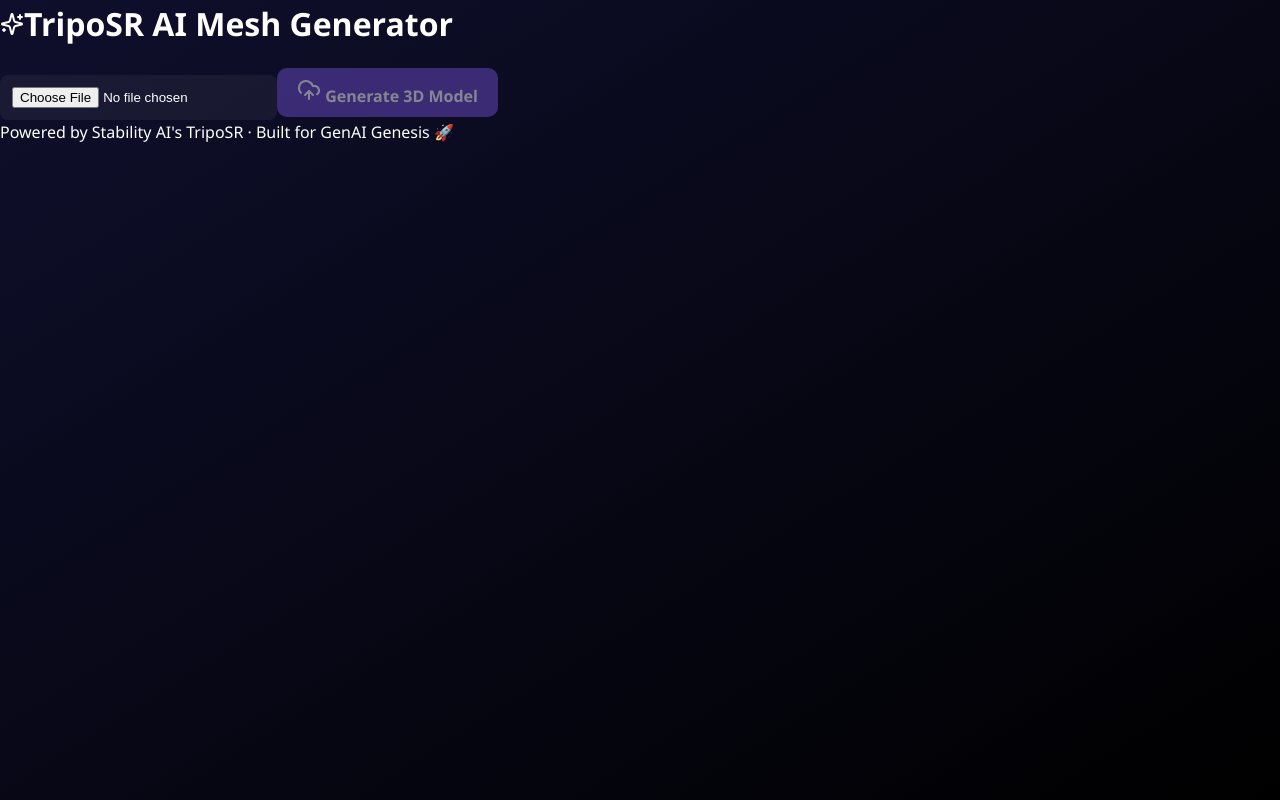
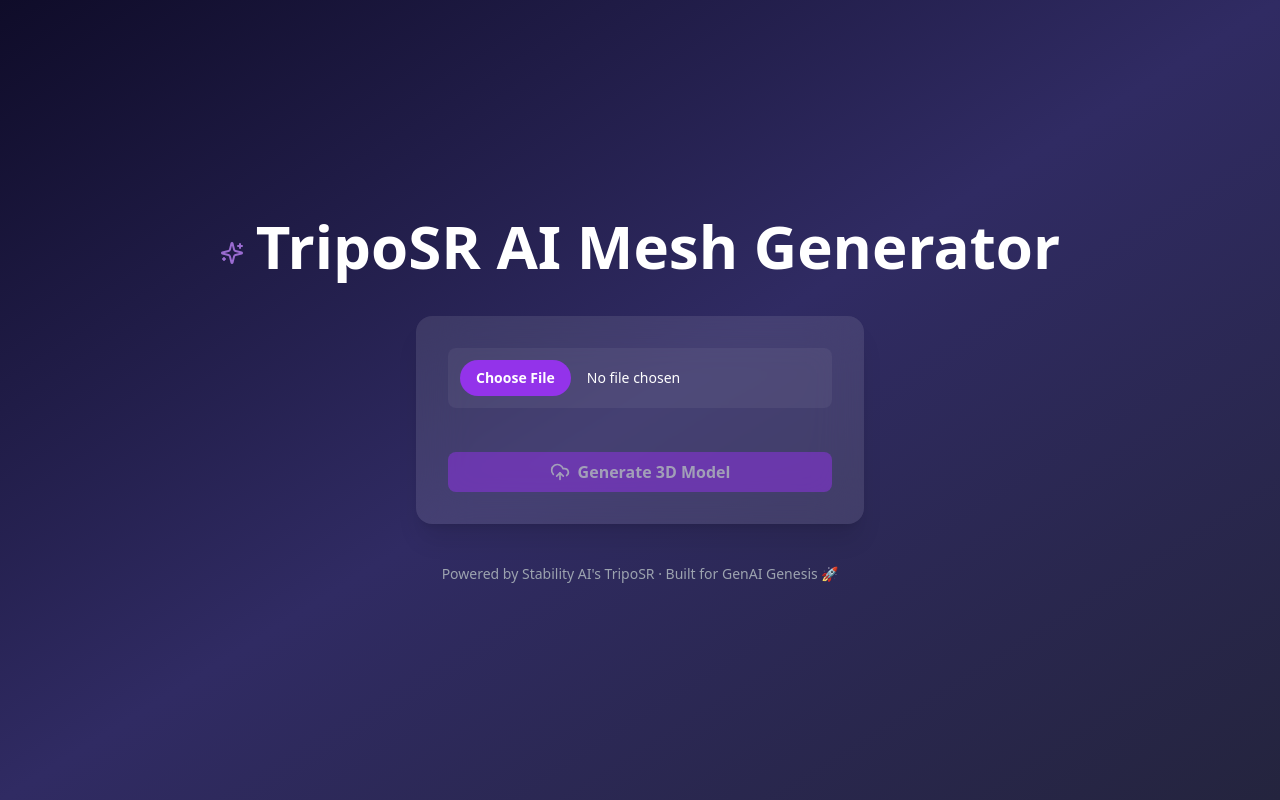
Before and after one commit to Sherv01/GenAI-Genesis, a React (Create React App) app: page / in a window 1280 px wide. Built offline with nearby package versions, Linux system fonts and the light colour scheme.

Commit message:
made postcss start working

```diff
--- a/postcss.config.js
+++ b/postcss.config.js
@@ -0,0 +1,6 @@
+module.exports = {
+    plugins: {
+      tailwindcss: {},
+      autoprefixer: {},
+    },
+  };
--- a/src/App.css
+++ b/src/App.css
@@ -1,3 +1,7 @@
+@tailwind base;
+@tailwind components;
+@tailwind utilities;
+
 body {
   margin: 0;
   font-family: 'Segoe UI', sans-serif;
--- a/src/index.css
+++ b/src/index.css
@@ -1,3 +1,6 @@
+@tailwind base;
+@tailwind components;
+@tailwind utilities;
 
 /* Reset styles */
 * {
--- a/tailwind.config.js
+++ b/tailwind.config.js
@@ -0,0 +1,8 @@
+/** @type {import('tailwindcss').Config} */
+module.exports = {
+    content: ["./src/**/*.{js,jsx,ts,tsx}"],
+    theme: {
+      extend: {},
+    },
+    plugins: [],
+  };
--- a/three.js test/index.html
+++ b/three.js test/index.html
@@ -15,6 +15,7 @@
                 <option value="cow.obj">Cow</option>
                 <option value="pumpkin.obj">Pumpkin</option>
                 <option value="teddybear.obj">Teddy Bear</option>
+                <option value="mesh.obj">Mesh</option>
             </select>
         </div>
         <div id="viewer" class="viewer"></div>
```
Also changed, not shown: package.json (+7 -9 lines), 2 other files (tests, documents, lock files or other folders).
